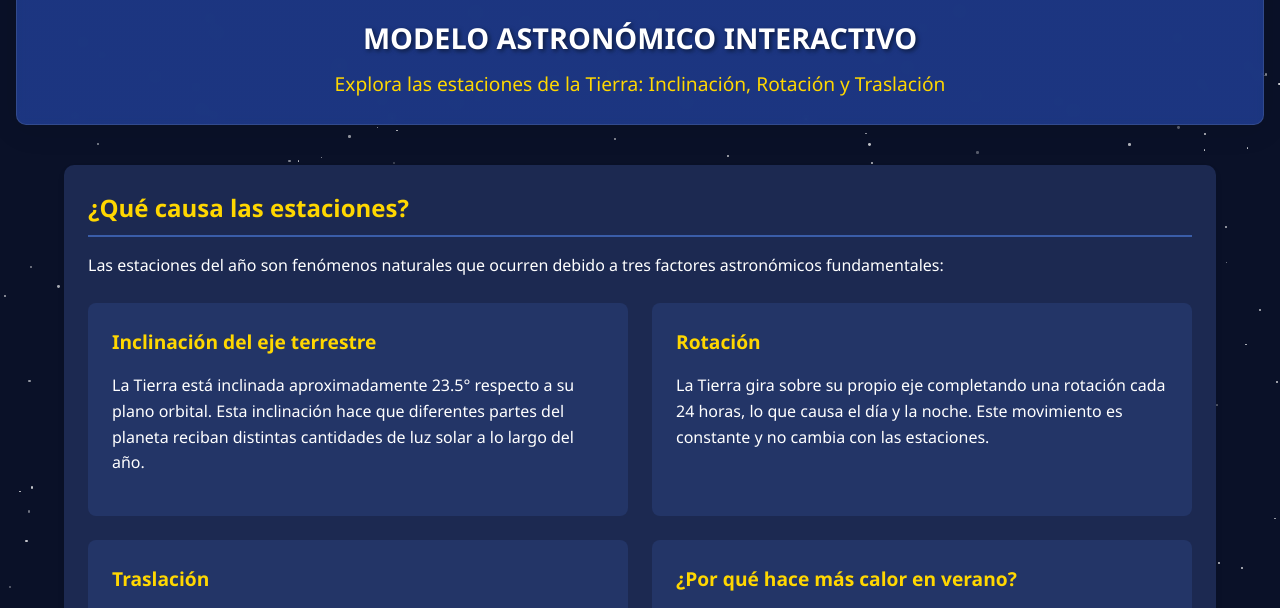
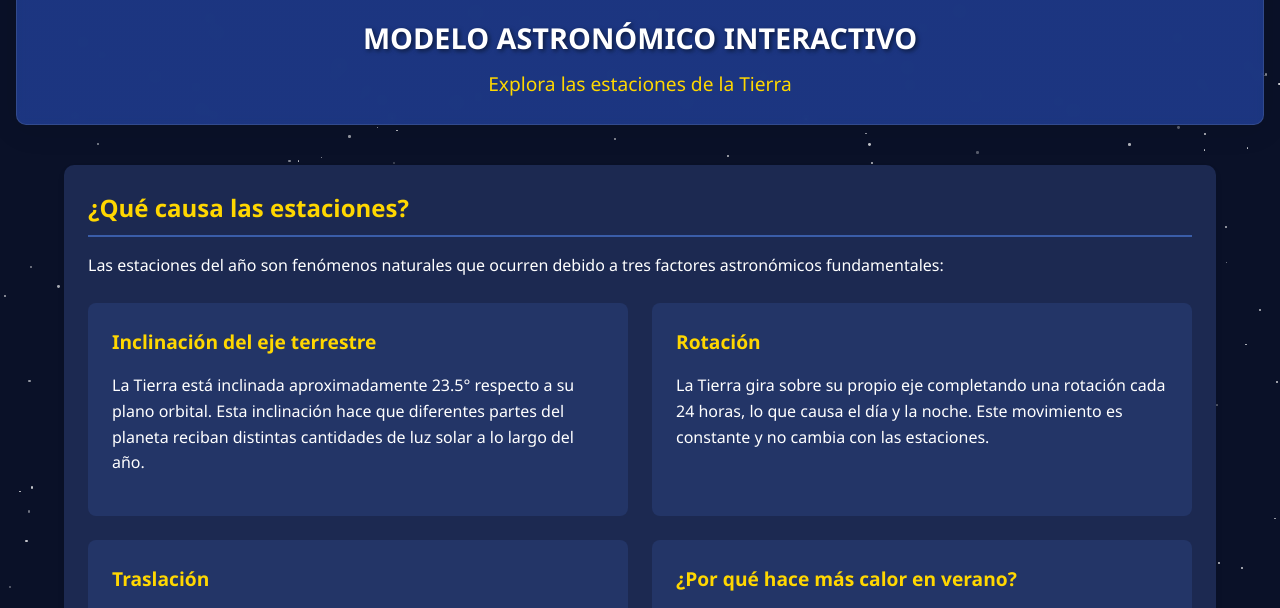
Before and after one commit to P-OSCAR2025/OSCAR.github.io, a plain HTML site: page index.html in a window 1280 px wide. Shown: the part 150-758 px from the top of the page. Drawn offline with Linux system fonts and the light colour scheme; animation ran at ten frames a second.

Commit message:
Add files via upload

```diff
--- a/index.html
+++ b/index.html
@@ -769,7 +769,7 @@ footer {
             <img src="LogoUmes.png" alt="Logo de la Universidad" style="max-width: 100%; max-height: 100%;">
         </div>
         <h1 class="title">MODELO ASTRONÓMICO INTERACTIVO</h1>
-        <p class="subtitle">Explora las estaciones de la Tierra: Inclinación, Rotación y Traslación</p>
+        <p class="subtitle">Explora las estaciones de la Tierra</p>
     </header>
 
     <main>
```
